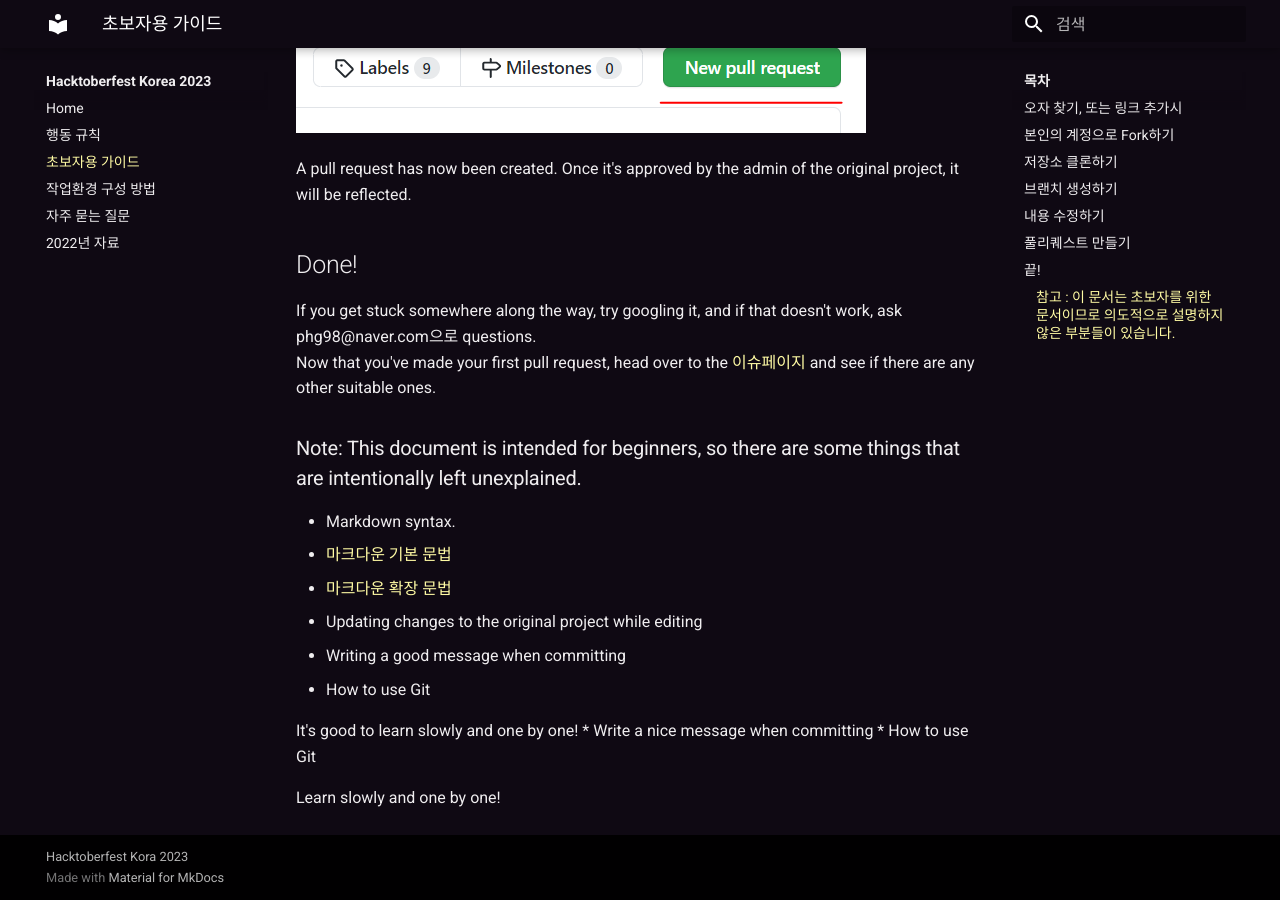
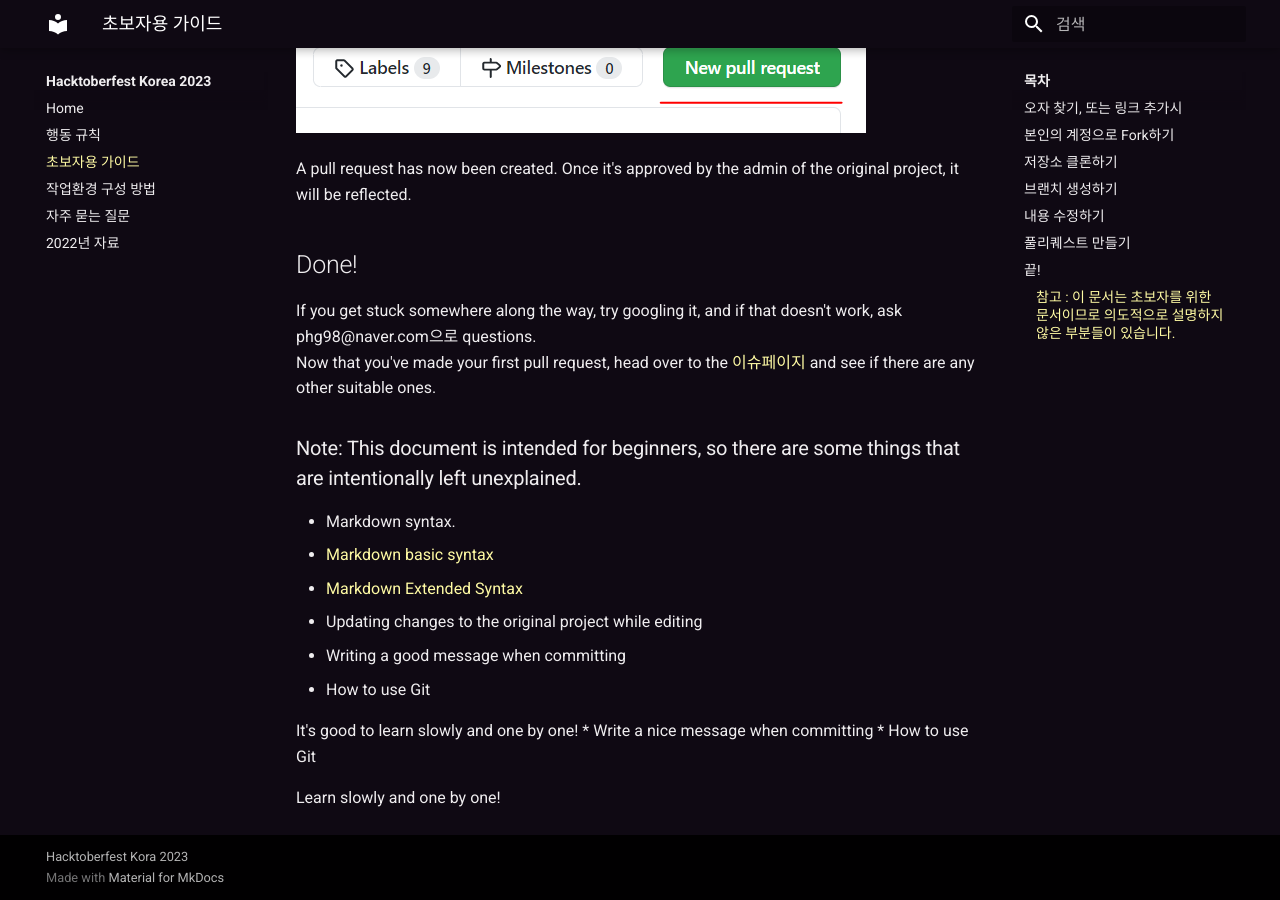
Before and after one commit to hacktoberfestkorea/hacktoberfestkorea, an MkDocs documentation site: the page built from docs/beginners_guide.md, in a window 1280 px wide and 900 px high, scrolled down 7174 px. Built offline with MkDocs 1.6.1 and Material for MkDocs 9.7.7, drawn with Linux system fonts in a browser that asks for light colours.

Commit message:
revise account address & revise lang

```diff
--- a/docs/beginners_guide.md
+++ b/docs/beginners_guide.md
@@ -187,8 +187,8 @@ Now that you've made your first pull request, head over to the [이슈페이지]
 
 ### Note: This document is intended for beginners, so there are some things that are intentionally left unexplained. {#reference}
 * Markdown syntax.
-  * [마크다운 기본 문법](https://gist.github.com/ihoneymon/652be052a0727ad59601)
-  * [마크다운 확장 문법](https://eatchangmyeong.github.io/syntax/)
+  * [Markdown basic syntax](https://gist.github.com/ihoneymon/652be052a0727ad59601)
+  * [Markdown Extended Syntax](https://eatchangmyeong.github.io/syntax/)
 * Updating changes to the original project while editing
 * Writing a good message when committing
 * How to use Git
```
Also changed, not shown: README.md (+3 -3 lines).
